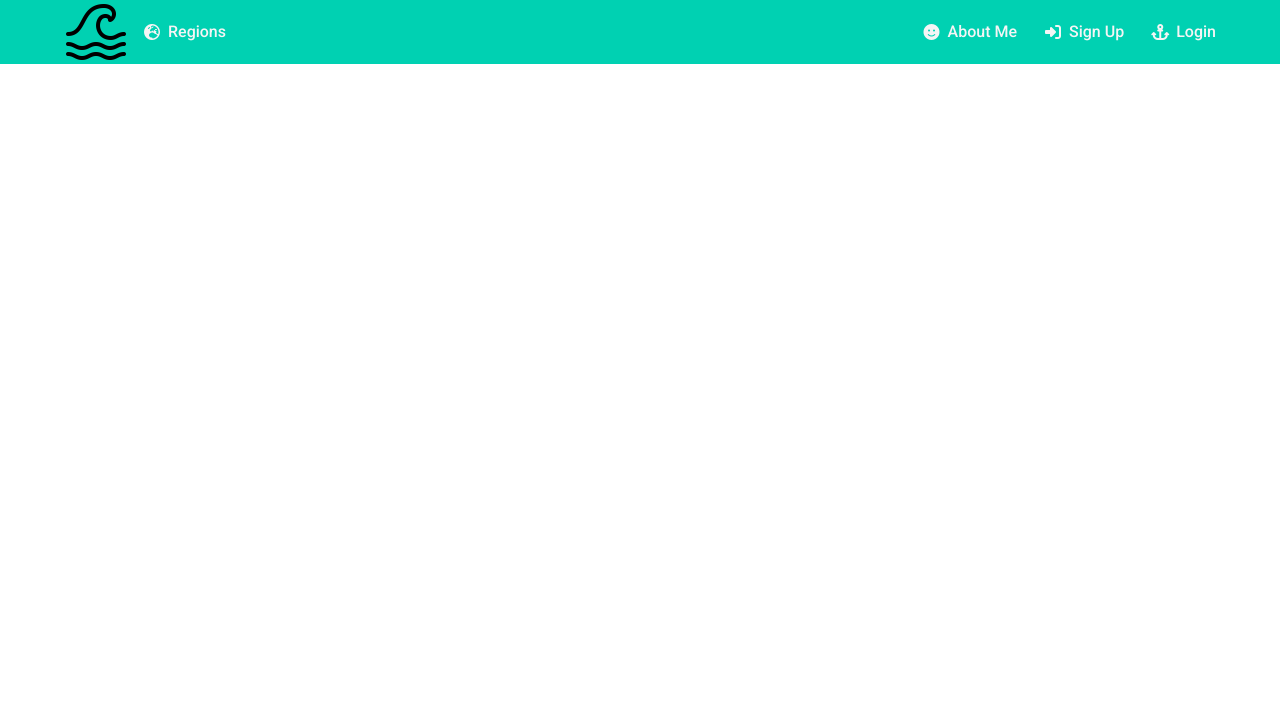
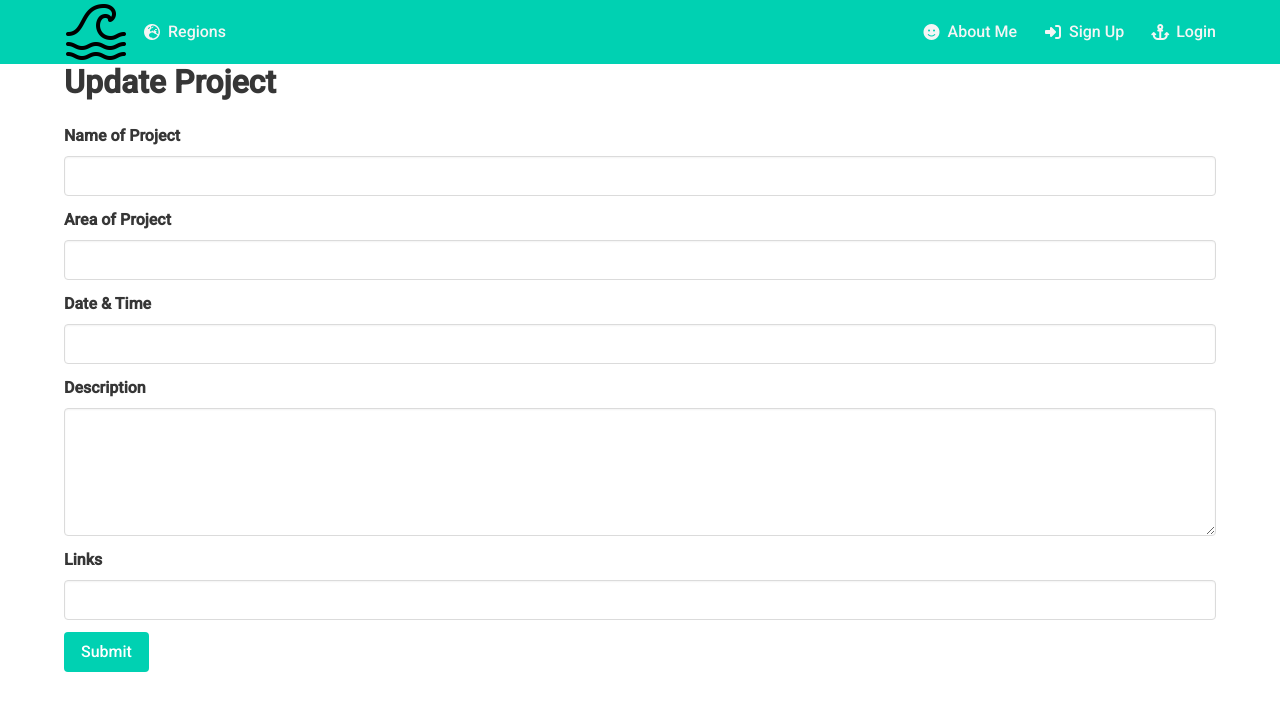
Before and after one commit to hoenigma/project-4-frontend, a React (Vite) app: page /updateprojects/1 in a window 1280 px wide. Shown: the top 710 px of the page. Built offline with nearby package versions, Linux system fonts and the light colour scheme; no server answers.

Commit message:
update project done

```diff
--- a/src/App.tsx
+++ b/src/App.tsx
@@ -10,6 +10,7 @@ import AllRegions from "./components/showregions"
 import OneRegion from "./components/oneregion";
 import Projects from "./components/projects";
 import AddProject from "./components/addproject";
+import UpdateProject from "./components/updateprojects";
 
 function App() {
   const [user, setUser] = useState(null);
@@ -39,6 +40,7 @@ function App() {
       <Route path ="/region/:regionid" element ={<OneRegion user={user}/>}/>
       <Route path ="/projects/:regionid" element ={<Projects user={user}/>}/>
       <Route path ="/addproject/:regionid" element ={<AddProject user={user}/>}/>
+      <Route path ="updateprojects/:projectid" element={<UpdateProject/>}/>
 
     </Routes>
   </Router>
--- a/src/components/projects.tsx
+++ b/src/components/projects.tsx
@@ -72,13 +72,15 @@ function Projects({ user }) {
                     >
                       Delete
                     </button>
+                    <Link to ={`/updateprojects/${project.id}`}>
                     <button
-                      onClick={deleteProject}
+
                       value={project.id}
                       className="button is-warning"
                     >
                       Update
                     </button>
+                    </Link>
                     </div>
                   )}
                 </div>
--- a/src/components/updateprojects.tsx
+++ b/src/components/updateprojects.tsx
@@ -0,0 +1,135 @@
+import React, { SyntheticEvent, useState } from "react";
+import axios, { formToJSON } from "axios";
+import { useNavigate, useParams } from "react-router-dom";
+
+export default function UpdateProject() {
+  const navigate = useNavigate();
+  const { projectid } = useParams();
+
+
+  const [formData, setFormData] = useState({
+    name_of_project: "",
+    area_of_project: "",
+    date_time: "",
+    description: "",
+    links: "",
+    region_id: "",
+  });
+
+  console.log("Before Fetch",formData);
+  console.log(projectid)
+
+    React.useEffect(() => {
+    async function fetchProjects() {
+      const resp = await fetch(
+        `http://localhost:5173/api/project/${projectid}`
+      );
+      console.log("resp.data is", resp);
+      const data = await resp.json();
+
+      setFormData(data);
+    }
+    fetchProjects();
+  }, [projectid]);
+  console.log("After Fetch",formData);
+
+  function handleChange(e: any) {
+    const fieldName = e.target.name;
+    const newFormData = structuredClone(formData);
+    // console.log(newFormData)
+    newFormData[fieldName as keyof typeof formData] = e.target.value;
+    setFormData(newFormData);
+  }
+
+  async function handleSubmit(e: SyntheticEvent) {
+    e.preventDefault();
+    const token = localStorage.getItem("token");
+    console.log(token);
+    console.log("regionID",formData.region_id)
+    const resp = await axios.put(
+      `http://localhost:5173/api/updateprojects/${projectid}`,
+      formData,
+      {
+        headers: { Authorization: `Bearer ${token}` },
+      }
+    );
+    console.log("resp", resp.data);
+    navigate(`/projects/${formData.region_id}`);
+  }
+  return (
+    <div className="container">
+      <h1 className="title">Update Project</h1>
+      <form onSubmit={handleSubmit}>
+        <div className="field">
+          <label className="label">Name of Project</label>
+          <div className="control">
+            <input
+              className="input"
+              type="text"
+              name="name_of_project"
+              value={formData.name_of_project}
+              onChange={handleChange}
+            />
+          </div>
+        </div>
+
+        <div className="field">
+          <label className="label">Area of Project</label>
+          <div className="control">
+            <input
+              className="input"
+              type="text"
+              name="area_of_project"
+              value={formData.area_of_project}
+              onChange={handleChange}
+            />
+          </div>
+        </div>
+
+        <div className="field">
+          <label className="label">Date & Time</label>
+          <div className="control">
+            <input
+              className="input"
+              type="text"
+              name="date_time"
+              value={formData.date_time}
+              onChange={handleChange}
+            />
+          </div>
+        </div>
+
+        <div className="field">
+          <label className="label">Description</label>
+          <div className="control">
+            <textarea
+              className="textarea"
+              name="description"
+              value={formData.description}
+              onChange={handleChange}
+            ></textarea>
+          </div>
+        </div>
+
+        <div className="field">
+          <label className="label">Links</label>
+          <div className="control">
+            <input
+              className="input"
+              type="text"
+              name="links"
+              value={formData.links}
+              onChange={handleChange}
+            />
+          </div>
+        </div>
+
+        <div className="field">
+          <div className="control">
+            <button className="button is-primary">Submit</button>
+          </div>
+        </div>
+      </form>
+    </div>
+  );
+}
```
